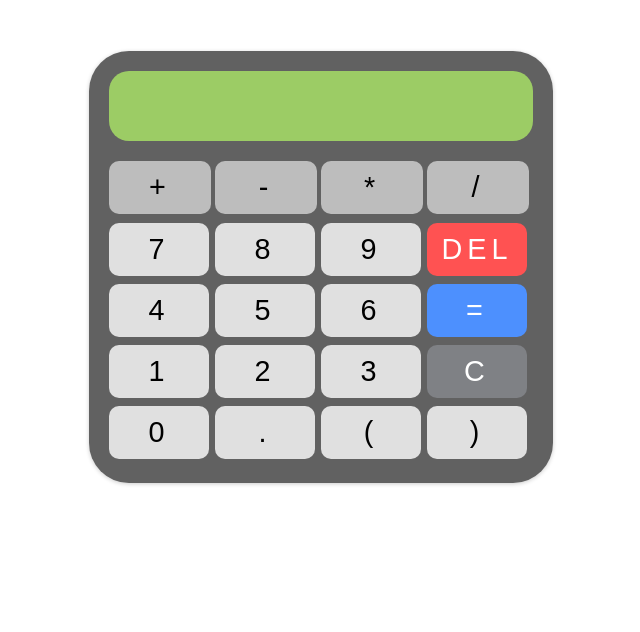
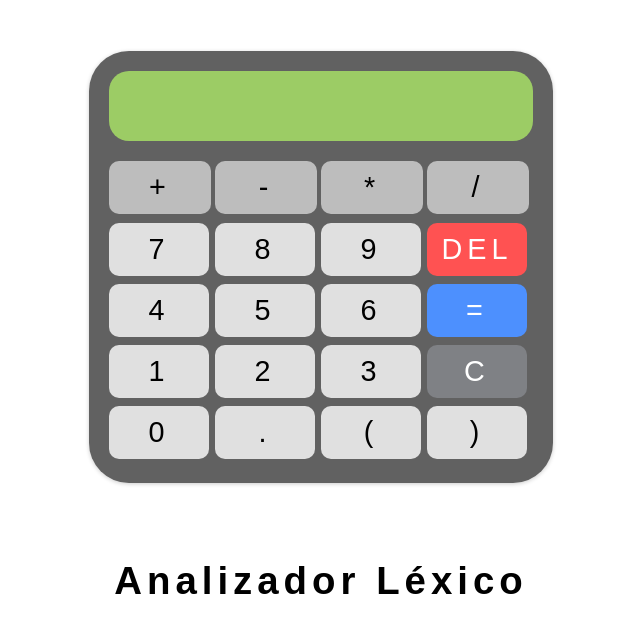
Before and after one commit to NoeOnDev/Calculator-Web-Lexical-Derivation-Tree, a React (Vite) app: page / in a window 1280 px wide. Shown: the top 632 px of the page, without its empty margins (319-959 px from the left). Built offline with nearby package versions, Linux system fonts and the light colour scheme.

Commit message:
Actualizar estilos y agregar título al analizador léxico

```diff
--- a/src/components/CalculatorForm.jsx
+++ b/src/components/CalculatorForm.jsx
@@ -167,7 +167,7 @@ function CalculatorForm() {
     }, []);
 
     return (
-        <div>
+        <div className={style.container}>
             <div className={style.calculator}>
                 <div className={style.input} id="input">{input}</div>
                 <div className={style.buttons}>
@@ -206,6 +206,7 @@ function CalculatorForm() {
                 </div>
             </div>
             <div className={style.tokens} id="tokens">
+                <h1>Analizador Léxico</h1>
                 {tokens.map((token, index) => (
                     <div key={index}>
                         Linea 1 - Data type: {token.type}, Value: "{token.value}", Position: {token.position}
--- a/src/styles/calculatorStyle.module.css
+++ b/src/styles/calculatorStyle.module.css
@@ -6,6 +6,24 @@ body {
   font-family: 'Source Sans Pro', sans-serif;
   letter-spacing: 5px;
   font-size: 1.8rem;
+}
+
+.container {
+  display: flex;
+  gap: 50px;
+  flex-direction: column;
+  justify-content: center;
+  align-items: center;
+  align-content: center;
+}
+
+.tokens {
+  font-size: 1.2rem;
+  align-items: center;
+  justify-content: center;
+  flex-direction: column;
+  display: flex;
+  gap: 10px;
 }
 
 .calculator {
```
